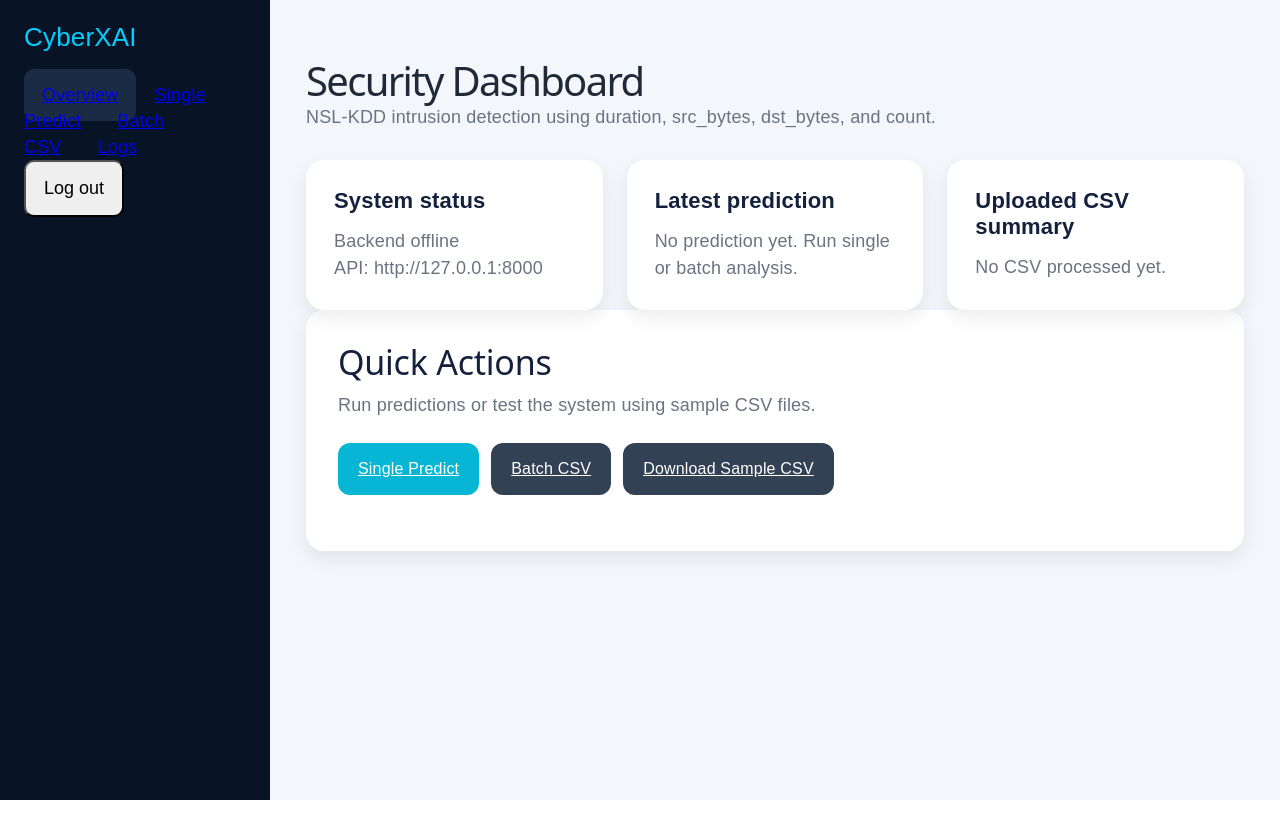
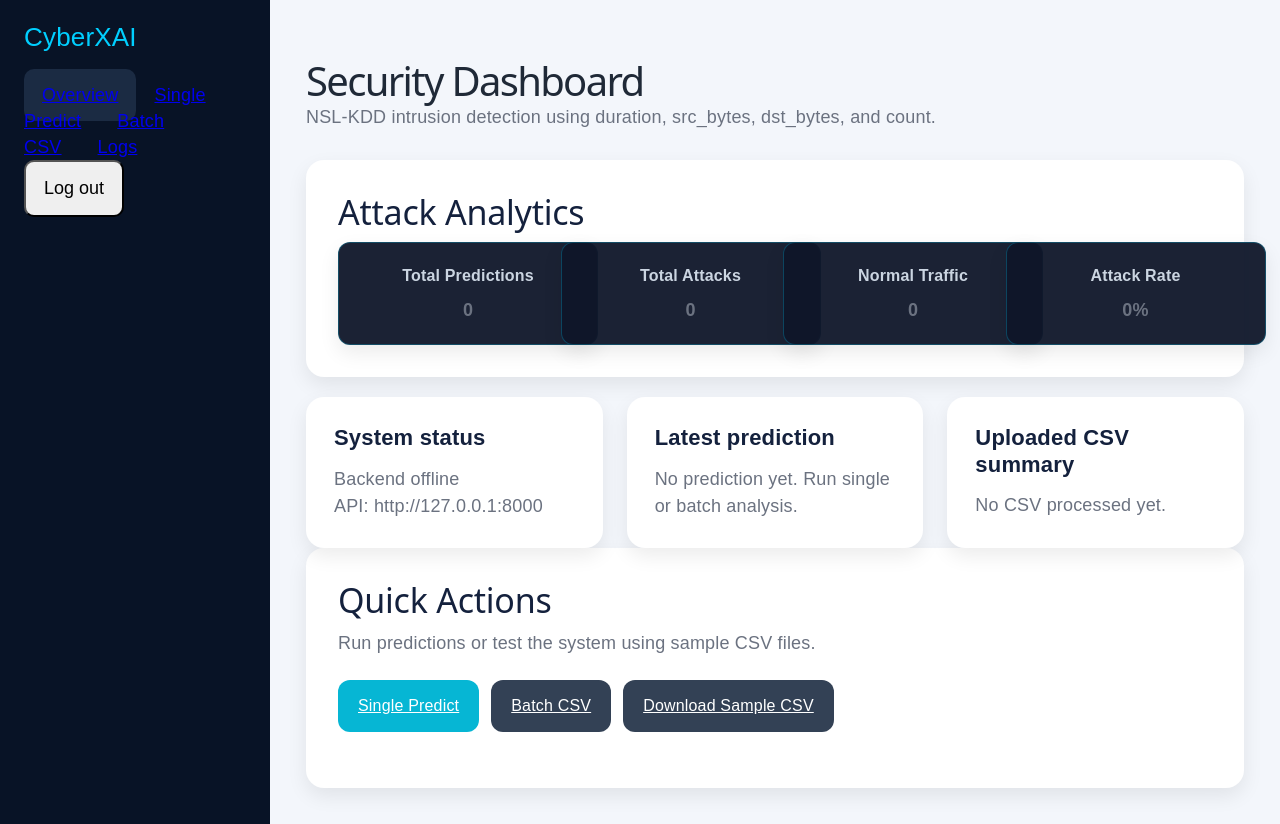
Before and after one commit to Mathuravan/Cyber-xai-FYP-, a React app in the folder frontend/: page /dashboard in a window 1280 px wide. Before the commit the page ends 800 px from the top, so only its background shows below. Built offline with nearby package versions, Linux system fonts and the light colour scheme; no server answers; sample sign-in values are in the browser's storage; the HTML template or start-up script is replaced by a standard one.

Commit message:
feat: add attack analytics dashboard cards

```diff
--- a/frontend/src/pages/DashboardHome.jsx
+++ b/frontend/src/pages/DashboardHome.jsx
@@ -7,6 +7,10 @@ import { checkHealth } from "../services/predictionService"
 import {
   getLatestPrediction,
   getCsvSummary,
+  getTotalPredictions,
+  getAttackCount,
+  getNormalCount,
+  getAttackRate,
 } from "../services/storageService"
 
 import SystemStatusCard from "../components/dashboard/SystemStatusCard"
@@ -18,6 +22,12 @@ export default function DashboardHome() {
 
   const latestPrediction = getLatestPrediction()
   const csvSummary = getCsvSummary()
+
+  // Analytics data
+  const totalPredictions = getTotalPredictions()
+  const attackCount = getAttackCount()
+  const normalCount = getNormalCount()
+  const attackRate = getAttackRate()
 
   useEffect(() => {
     checkHealth()
@@ -38,6 +48,29 @@ export default function DashboardHome() {
           NSL-KDD intrusion detection using
           duration, src_bytes, dst_bytes, and count.
         </p>
+      </div>
+
+      {/* Analytics Summary Section */}
+      <div className="panel dashboard-panel" style={{ marginBottom: '20px' }}>
+        <h2 className="page-title">Attack Analytics</h2>
+        <div className="summary-cards">
+          <div className="card">
+            <h3>Total Predictions</h3>
+            <p className="card-value">{totalPredictions}</p>
+          </div>
+          <div className="card attack">
+            <h3>Total Attacks</h3>
+            <p className="card-value">{attackCount}</p>
+          </div>
+          <div className="card normal">
+            <h3>Normal Traffic</h3>
+            <p className="card-value">{normalCount}</p>
+          </div>
+          <div className="card">
+            <h3>Attack Rate</h3>
+            <p className="card-value">{attackRate}%</p>
+          </div>
+        </div>
       </div>
 
       <div className="cards">
--- a/frontend/src/services/storageService.js
+++ b/frontend/src/services/storageService.js
@@ -102,3 +102,27 @@ export const clearAttackLogs = () => {
     JSON.stringify([])
   );
 };
+
+// =======================
+// ANALYTICS HELPERS
+// =======================
+export const getTotalPredictions = () => {
+  return getAttackLogs().length;
+};
+
+export const getAttackCount = () => {
+  const logs = getAttackLogs();
+  return logs.filter(log => log.label && log.label.toLowerCase() !== "normal").length;
+};
+
+export const getNormalCount = () => {
+  const logs = getAttackLogs();
+  return logs.filter(log => log.label && log.label.toLowerCase() === "normal").length;
+};
+
+export const getAttackRate = () => {
+  const total = getTotalPredictions();
+  if (total === 0) return 0;
+  const attacks = getAttackCount();
+  return ((attacks / total) * 100).toFixed(1);
+};
```
